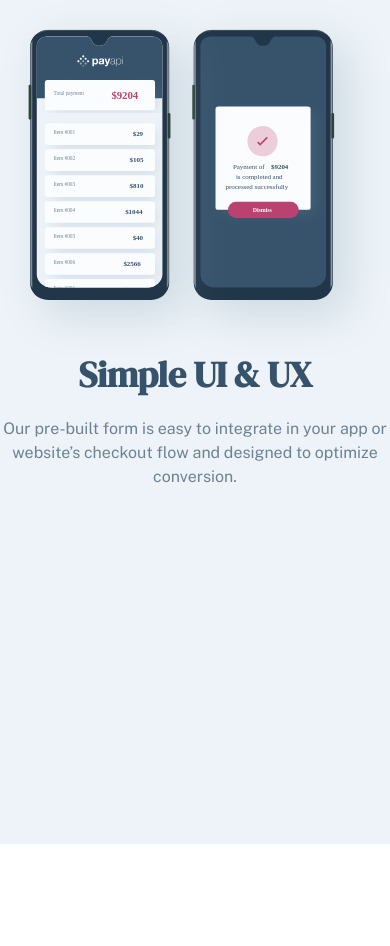
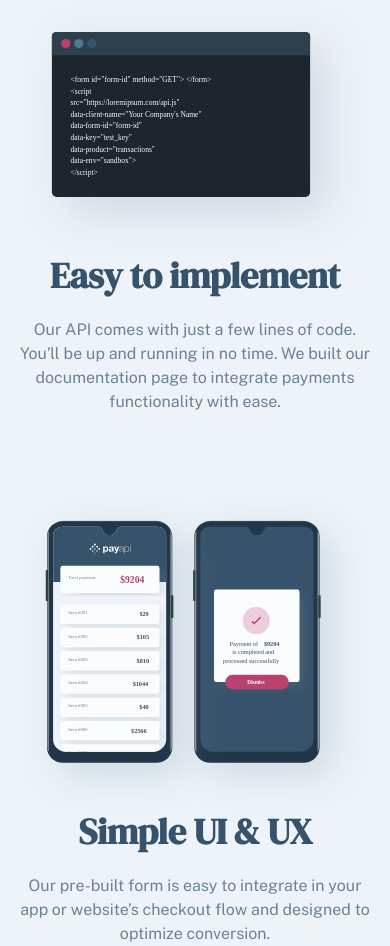
Before and after one commit to zetmosoma10/payapi, a React (Vite) app: page / in a window 390 px wide. Before the commit the page ends 844 px from the top, so only its background shows below. Built offline with nearby package versions, Linux system fonts and the light colour scheme.

Commit message:
implement ProductFeatures

```diff
--- a/src/App.tsx
+++ b/src/App.tsx
@@ -2,7 +2,7 @@ import ProductFeatures from "./pages/Home/sections/ProductFeatures";
 
 function App() {
   return (
-    <div className="bg-background_color min-h-screen">
+    <div className="bg-background_color min-h-screen overflow-hidden">
       <ProductFeatures />
     </div>
   );
--- a/src/pages/Home/components/PhoneFeature.tsx
+++ b/src/pages/Home/components/PhoneFeature.tsx
@@ -1,9 +1,18 @@
 import phoneImg from "../../../assets/home/desktop/illustration-simple-ui.svg";
+import bgPattern from "../../../assets/shared/desktop/bg-pattern-circle.svg";
 
 const PhoneFeature = () => {
   return (
     <div className="grid md:grid-1x2">
-      <img className="order-1 md:order-2" src={phoneImg} alt="" />
+      <div className="relative order-1 md:order-2">
+        <img src={phoneImg} alt="" />
+        <img
+          className="hidden md:block absolute top-0 bottom-0 my-auto right-[-90%]
+            min-w-[500px] h-[500px] lg:min-w-[780px] lg:min-h-[780px]"
+          src={bgPattern}
+          alt=""
+        />
+      </div>
       <div className="text-center md:text-left self-center order-2 md:order-1">
         <h2 className="feature-header">Simple UI & UX</h2>
         <p className="feature-text">
--- a/src/pages/Home/sections/ProductFeatures.tsx
+++ b/src/pages/Home/sections/ProductFeatures.tsx
@@ -3,9 +3,11 @@ import PhoneFeature from "../components/PhoneFeature";
 
 const ProductFeatures = () => {
   return (
-    <div>
-      {/* <CodeFeature /> */}
-      <PhoneFeature />
+    <div className="max-container">
+      <CodeFeature />
+      <div className="mt-20 md:mt-24">
+        <PhoneFeature />
+      </div>
     </div>
   );
 };
```
